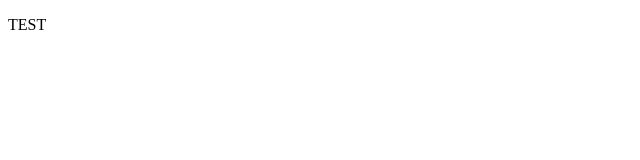
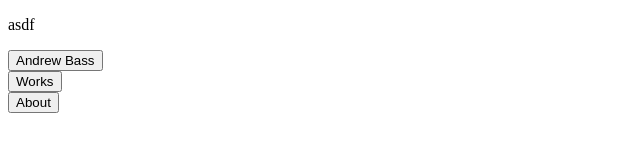
Before and after one commit to ahb008/portfolio.github.io, a plain HTML site: page index.html in a window 1280 px wide. Shown: the whole page, without its empty margins (0-640 px from the left). Drawn offline with Linux system fonts and the light colour scheme.

Commit message:
CSS Linked

```diff
--- /dev/null
+++ b/css/style.css
@@ -0,0 +1,3 @@
+.topMenu {
+
+}
--- a/index.html
+++ b/index.html
@@ -4,11 +4,29 @@
 	<meta charset="utf-8">
 	<meta name="viewport" content="width=device-width, initial-scale=1.0">
 
-	<title>Andrew Bass Portfolio</title>
+	<title>Andrew Bass</title>
+
+  <link rel="stylesheet" href="css/style.css">
+
 
 </head>
 
 <body>
-<p>TEST</p>
+
+<div class="topMenu">
+  <p>asdf</p>
+  <button type="button">Andrew Bass</button>
+</div>
+
+<div class="topMenu">
+  <button type="button">Works</button>
+  <div class="worksContent">
+  </div>
+</div>
+
+<div class="topMenu">
+  <button type="button">About</button>
+</div>
+
 </body>
 </html>
```
